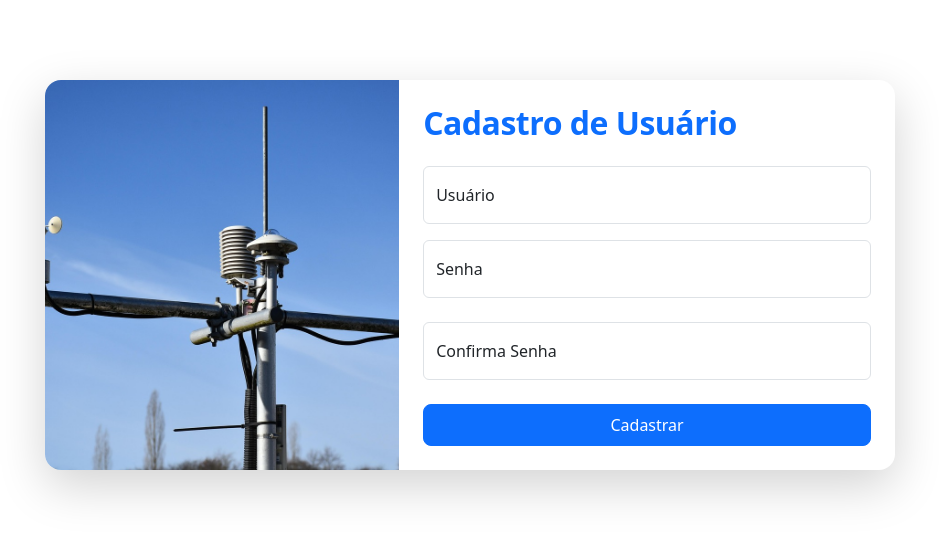
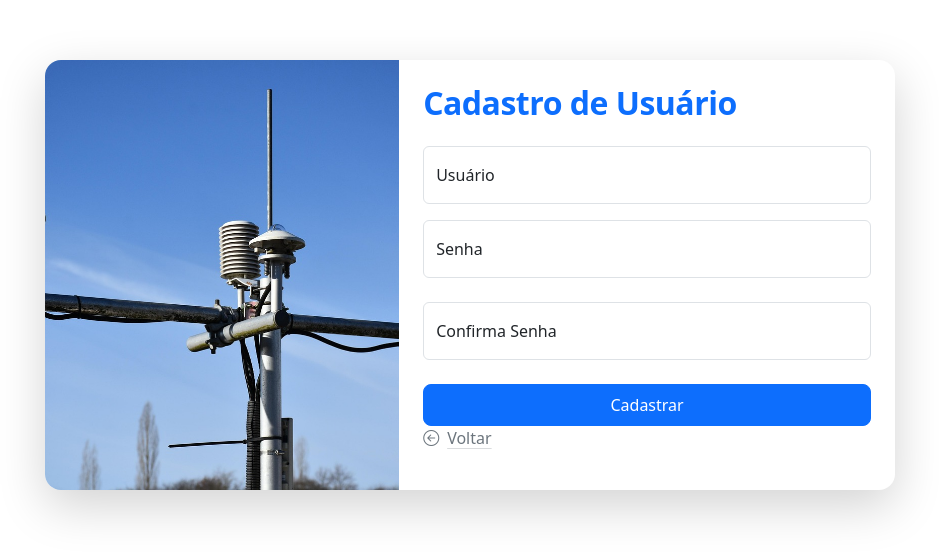
Before and after one commit to viniciusrcamargo/senai_2026, a React (Vite) app in the folder PFE/3B/projeto/estacao-meteorologica-front/: page /registro in a window 1280 px wide. Shown: the part 125-682 px from the top of the page, without its empty margins (170-1109 px from the left). Built offline with nearby package versions, Linux system fonts and the light colour scheme.

Commit message:
Ajuste de projeto

```diff
--- a/PFE/3B/projeto/estacao-meteorologica-front/src/App.jsx
+++ b/PFE/3B/projeto/estacao-meteorologica-front/src/App.jsx
@@ -1,6 +1,7 @@
 import Rotas from './routes';
 import 'bootstrap/dist/css/bootstrap.min.css';
 import 'bootstrap/dist/js/bootstrap.bundle.js';
+import 'bootstrap-icons/font/bootstrap-icons.css';
 
 function App() {
   return (
--- a/PFE/3B/projeto/estacao-meteorologica-front/src/pages/registro.jsx
+++ b/PFE/3B/projeto/estacao-meteorologica-front/src/pages/registro.jsx
@@ -66,6 +66,7 @@ export default function Registro() {
                                 Cadastrar
                             </Link>
                         </form>
+                        <p><Link to="/" className="link-secondary link-offset-2 link-underline-opacity-25 link-underline-opacity-100-hover"><i className="bi bi-arrow-left-circle me-2 "></i>Voltar</Link></p>
                     </div>
 
                 </div>
```
